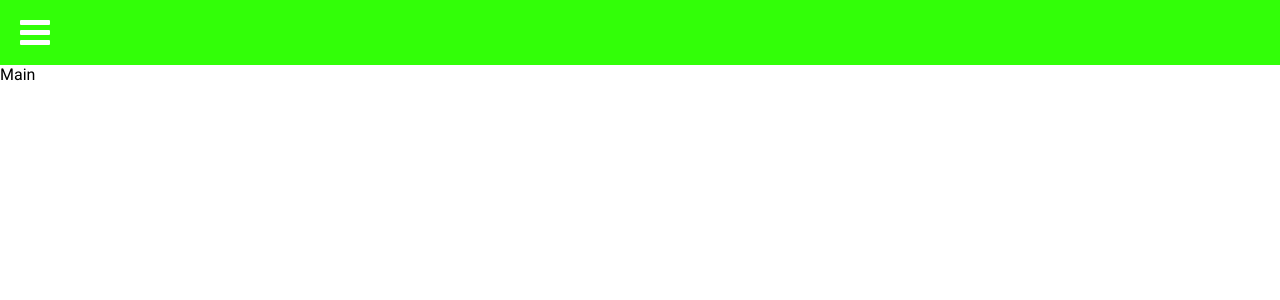
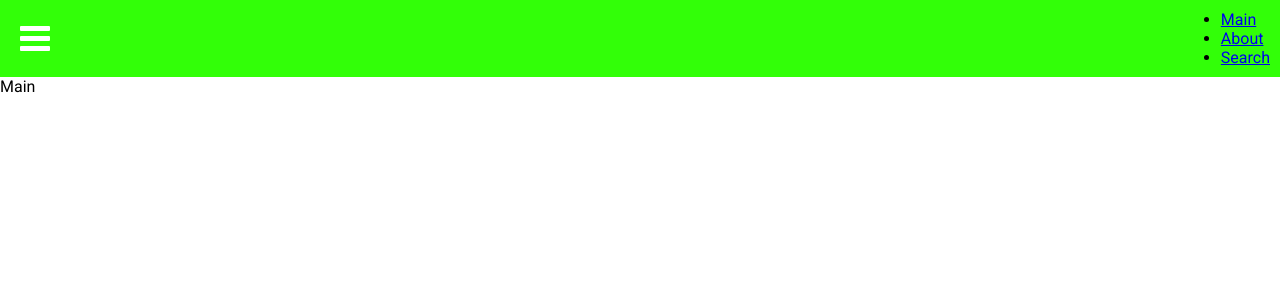
Before and after one commit to dawid-fulmes/nutrition-app, a React (Create React App) app: page / in a window 1280 px wide. Shown: the top 300 px of the page. Built offline with nearby package versions, Linux system fonts and the light colour scheme.

Commit message:
Add react-router and create NavItems

```diff
--- a/package.json
+++ b/package.json
@@ -6,6 +6,7 @@
     "prop-types": "^15.7.2",
     "react": "^16.8.6",
     "react-dom": "^16.8.6",
+    "react-router-dom": "^5.0.0",
     "react-scripts": "3.0.1",
     "styled-components": "^4.2.1"
   },
--- a/src/components/Header/Header.js
+++ b/src/components/Header/Header.js
@@ -2,6 +2,7 @@ import styled from "styled-components";
 import React, { Component } from "react";
 import Hamburger from "./Hamburger/Hamburger";
 import MobileMenu from "./MobileMenu/MobileMenu";
+import NavItems from "./NavItems/NavItems";
 
 const StyledHeader = styled.header`
   background-color: ${({ theme }) => theme.colors.main};
@@ -30,6 +31,7 @@ class Header extends Component {
             mobileMenuOn={mobileMenuOn}
             toggleMobileMenu={toggleMobileMenuHandler}
           />
+          <NavItems />
         </StyledHeader>
         <MobileMenu visible={mobileMenuOn} />
       </>
--- a/src/components/Header/MobileMenu/MobileMenu.js
+++ b/src/components/Header/MobileMenu/MobileMenu.js
@@ -1,6 +1,7 @@
 import React from "react";
 import PropTypes from "prop-types";
 import styled from "styled-components";
+import NavItems from "../NavItems/NavItems";
 
 const StyledMobileMenu = styled.div`
   position: fixed;
@@ -16,7 +17,11 @@ const StyledMobileMenu = styled.div`
 `;
 
 const MobileMenu = ({ visible }) => {
-  return <StyledMobileMenu visible={visible}>NavigationItems</StyledMobileMenu>;
+  return (
+    <StyledMobileMenu visible={visible}>
+      <NavItems />
+    </StyledMobileMenu>
+  );
 };
 
 MobileMenu.propTypes = {
--- /dev/null
+++ b/src/components/Header/NavItems/NavItem/NavItem.js
@@ -0,0 +1,18 @@
+import React from "react";
+import PropTypes from "prop-types";
+import { NavLink } from "react-router-dom";
+
+const NavItem = ({ label, path }) => {
+  return (
+    <li>
+      <NavLink to={path}>{label}</NavLink>
+    </li>
+  );
+};
+
+NavItem.propTypes = {
+  label: PropTypes.string.isRequired,
+  path: PropTypes.string.isRequired,
+};
+
+export default NavItem;
--- /dev/null
+++ b/src/components/Header/NavItems/NavItems.js
@@ -0,0 +1,22 @@
+import React from "react";
+import NavItem from "./NavItem/NavItem";
+
+const linksConfig = [
+  { label: "Main", path: "/" },
+  { label: "About", path: "/about" },
+  { label: "Search", path: "/search" },
+];
+
+const NavItems = () => {
+  return (
+    <nav>
+      <ul>
+        {linksConfig.map(config => (
+          <NavItem {...config} key={config.label} />
+        ))}
+      </ul>
+    </nav>
+  );
+};
+
+export default NavItems;
--- a/src/index.js
+++ b/src/index.js
@@ -1,5 +1,11 @@
 import React from "react";
 import ReactDOM from "react-dom";
 import App from "./containers/App/App";
+import { BrowserRouter } from "react-router-dom";
 
-ReactDOM.render(<App />, document.getElementById("root"));
+ReactDOM.render(
+  <BrowserRouter>
+    <App />
+  </BrowserRouter>,
+  document.getElementById("root")
+);
```
Also changed, not shown: 1 other file (tests, documents, lock files or other folders).
